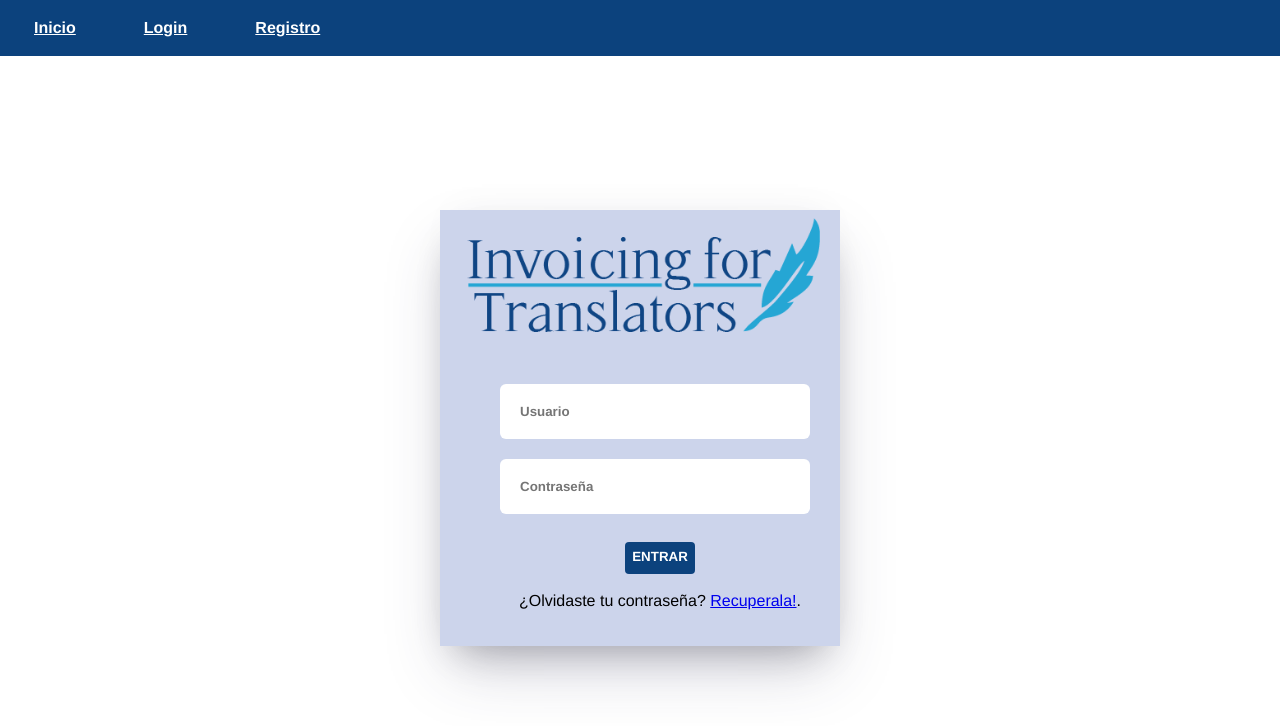
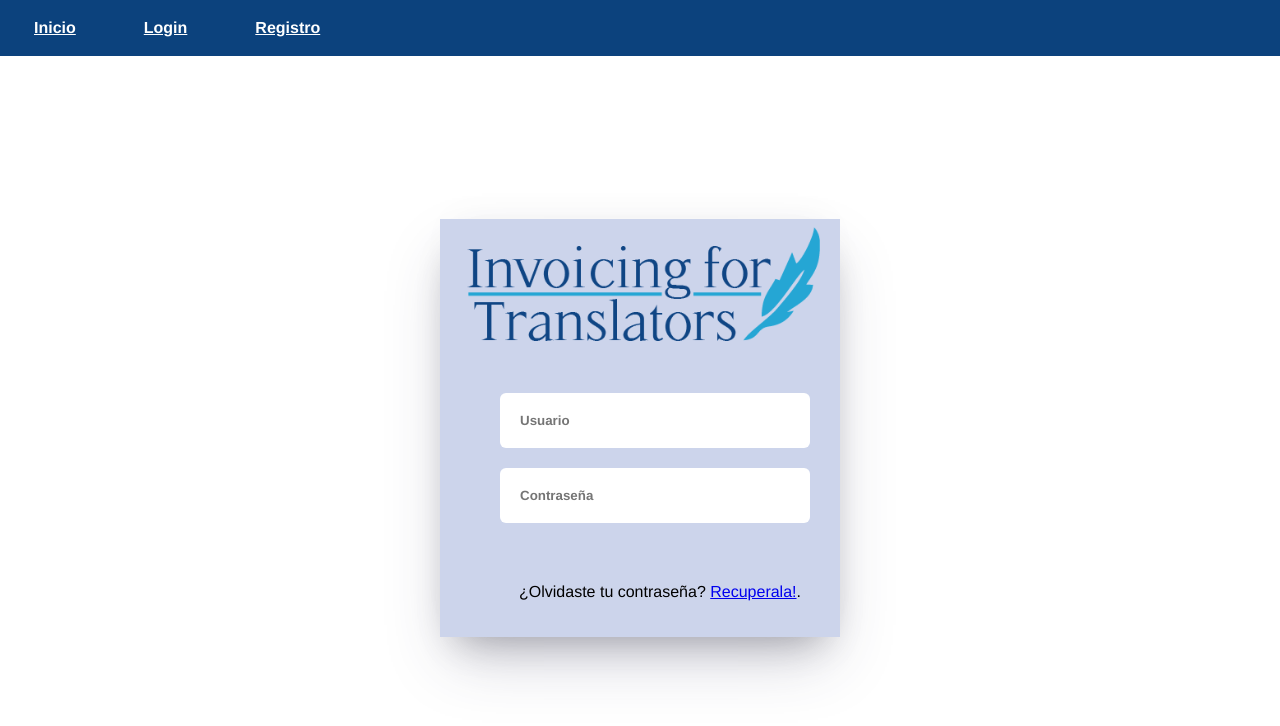
Before and after one commit to andreslcm/FRONT_SF, a Vue app: page /login in a window 1280 px wide. Shown: the top 726 px of the page. Built offline with nearby package versions, Linux system fonts and the light colour scheme.

Commit message:
validaciones en login para usuario y contraseña vacios

```diff
--- a/src/components/Login.vue
+++ b/src/components/Login.vue
@@ -2,6 +2,7 @@
 <div class="principal">
   <div class="log">
     <img class="imagen" src="../assets/logo-azul.png">
+      <div @keyup="login()">
         <ul>
           <li>
             <input v-model="usuario.nombreUsuario" type="text" id="nombreUsuario" placeholder="Usuario" required title="Nombre de Usuario"/>
@@ -22,6 +23,7 @@
         </ul>
       </div>
   </div>
+</div>
 </template>
 
 <script>
@@ -36,6 +38,20 @@ export default {
     };
   },
   methods: {
+    login() {
+      var nombreUsuario = document.getElementById("nombreUsuario").value;
+      var contrasena = document.getElementById("contrasena").value;
+
+      if (nombreUsuario != "" && contrasena!=""){
+        document.getElementById("buttonhover").style.opacity = "1";
+        document.getElementById("buttonhover").style.height = "auto";
+      }
+      if (!nombreUsuario || !contrasena){
+        document.getElementById("buttonhover").style.opacity = "0";
+        document.getElementById("buttonhover").style.height = "0";
+        document.getElementById("buttonhover").style.overflow = "hidden";
+      }
+    },
     ...mapActions(["logear"])
   }
 };
@@ -44,6 +60,12 @@ export default {
 <style scoped>
 *{
   font-family:"Helvetica Neue", Helvetica;
+  overflow: hidden;
+}
+.buttonhover{
+    transition: opacity 1s ease-out;
+    opacity: 0;
+    height: 0;
     overflow: hidden;
 }
 .principal{
```
Lines whose indentation alone changed are shown as unchanged.
